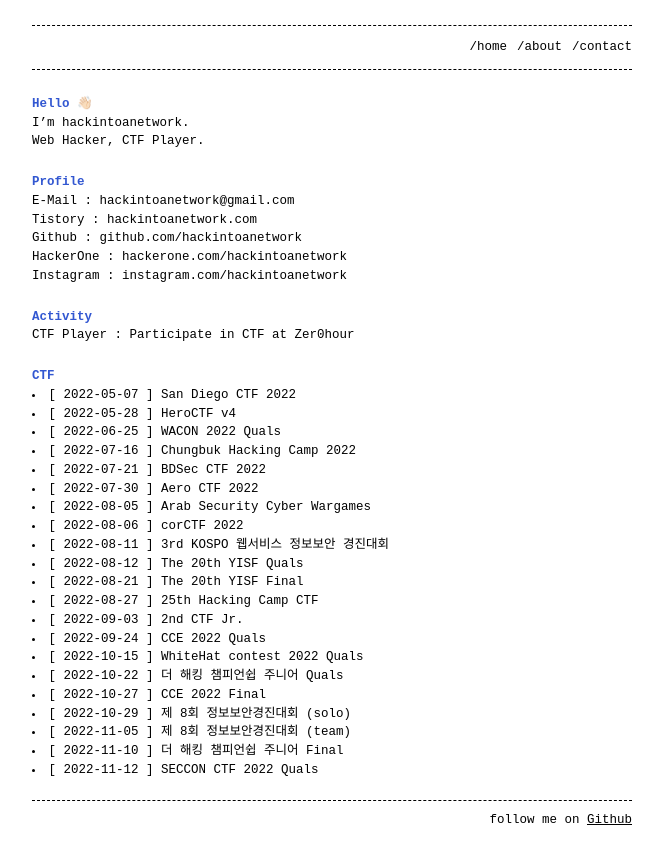
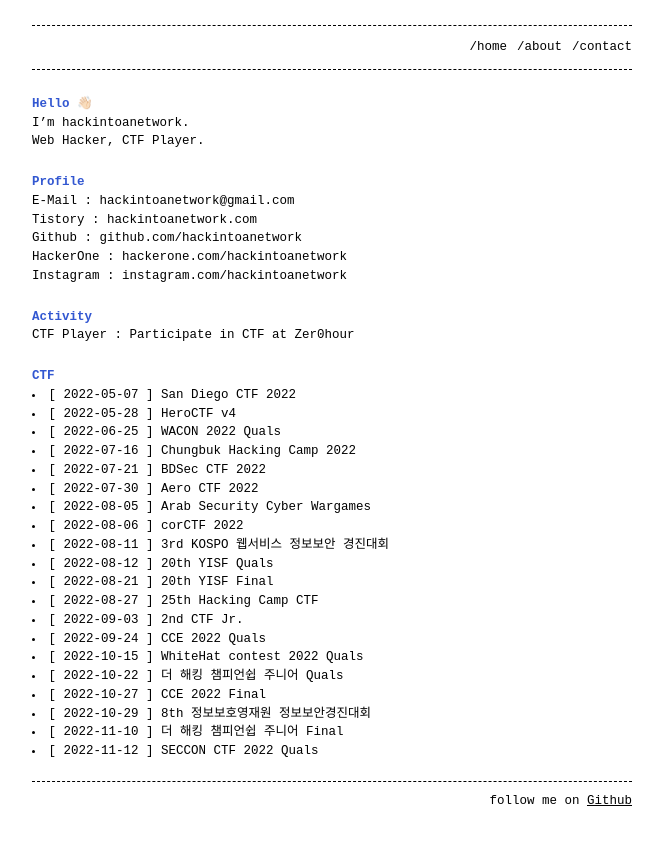
Before and after one commit to hackintoanetwork/hackintoanetwork.github.io, a Jekyll site: the page built from about.md, in a window 1280 px wide. Shown: the top 864 px of the page, without its empty margins (308-971 px from the left). Built offline with Jekyll 4.4.1, drawn with Linux system fonts in a browser that asks for light colours.

Commit message:
Update about.md

```diff
--- a/about.md
+++ b/about.md
@@ -31,15 +31,14 @@ CTF Player : Participate in CTF at Zer0hour
 <li>[ 2022-08-05 ] Arab Security Cyber Wargames</li>
 <li>[ 2022-08-06 ] corCTF 2022</li>
 <li>[ 2022-08-11 ] 3rd KOSPO 웹서비스 정보보안 경진대회</li>
-<li>[ 2022-08-12 ] The 20th YISF Quals</li>
-<li>[ 2022-08-21 ] The 20th YISF Final</li>
+<li>[ 2022-08-12 ] 20th YISF Quals</li>
+<li>[ 2022-08-21 ] 20th YISF Final</li>
 <li>[ 2022-08-27 ] 25th Hacking Camp CTF</li>
 <li>[ 2022-09-03 ] 2nd CTF Jr.</li>
 <li>[ 2022-09-24 ] CCE 2022 Quals</li>
 <li>[ 2022-10-15 ] WhiteHat contest 2022 Quals</li>
 <li>[ 2022-10-22 ] 더 해킹 챔피언쉽 주니어 Quals</li>
 <li>[ 2022-10-27 ] CCE 2022 Final</li>
-<li>[ 2022-10-29 ] 제 8회 정보보안경진대회 (solo)</li>
-<li>[ 2022-11-05 ] 제 8회 정보보안경진대회 (team)</li>
+<li>[ 2022-10-29 ] 8th 정보보호영재원 정보보안경진대회</li>
 <li>[ 2022-11-10 ] 더 해킹 챔피언쉽 주니어 Final</li>
 <li>[ 2022-11-12 ] SECCON CTF 2022 Quals</li>
```
